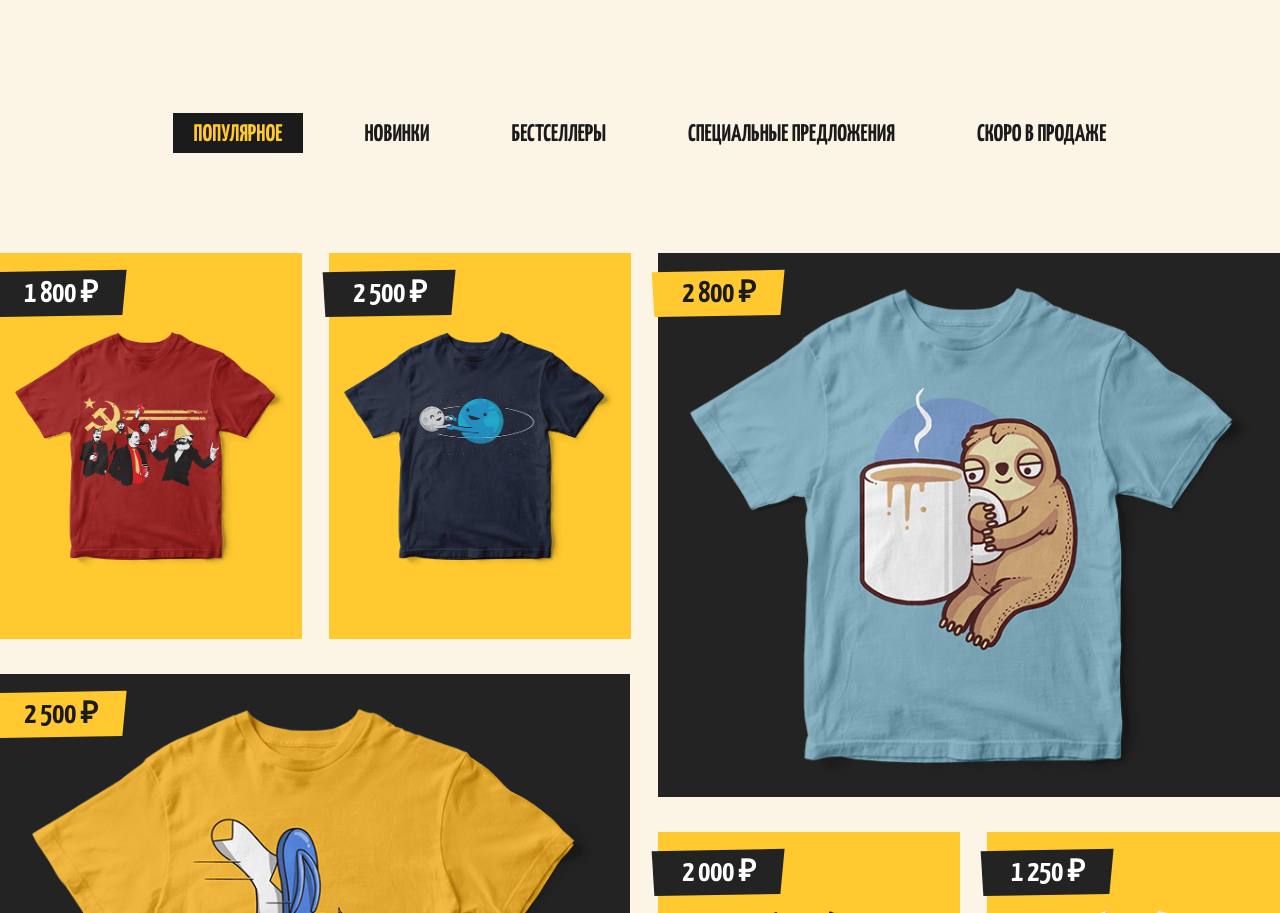
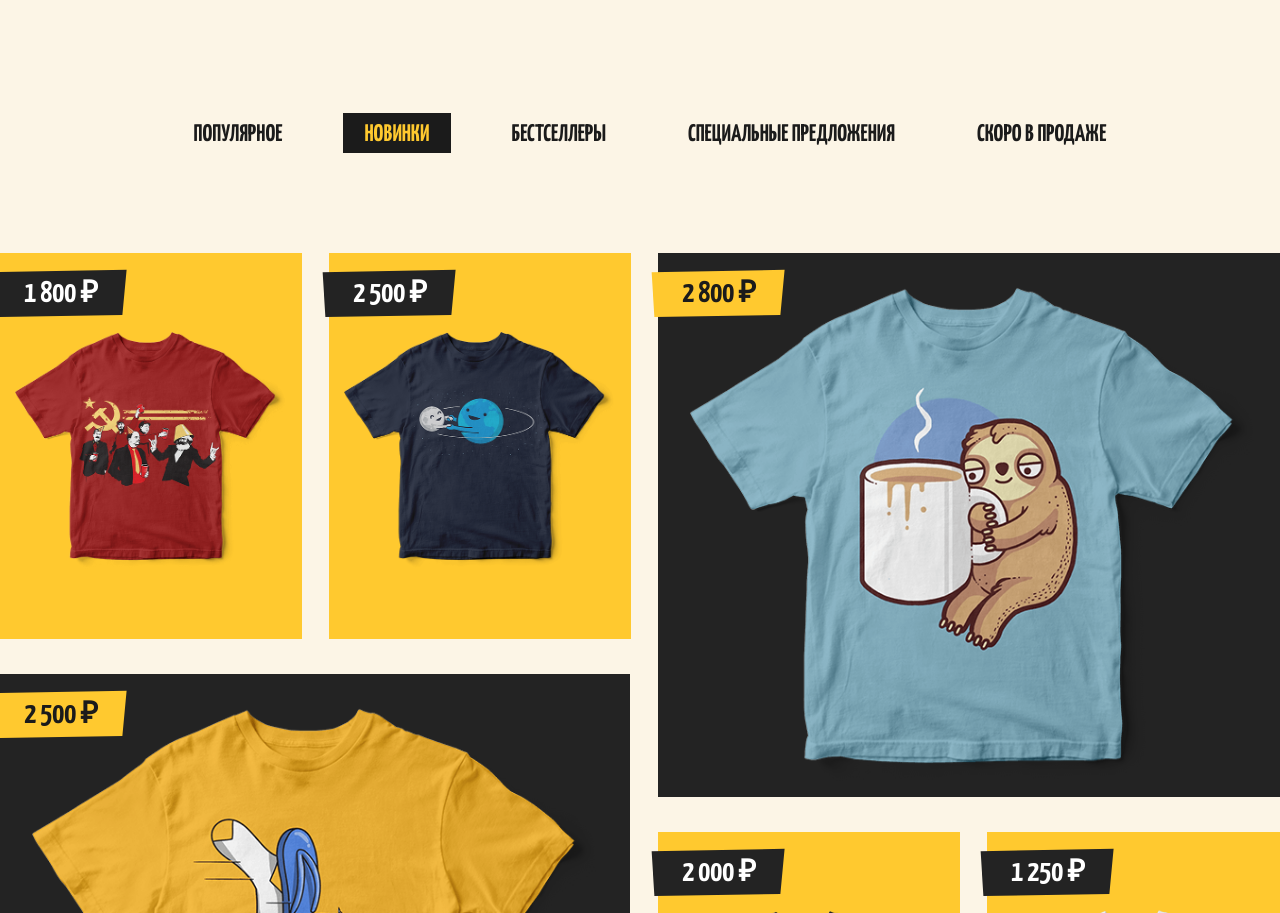
Before and after one commit to ValeraFlexer/lost-shirt, a plain HTML site: page index.html in a window 1280 px wide. Shown: the part 802-1715 px from the top of the page. Drawn offline with nearby package versions, Linux system fonts and the light colour scheme.

Commit message:
active class

```diff
--- a/index.html
+++ b/index.html
@@ -87,8 +87,8 @@
 		<div class="product-container">
 
 			<ul class="product-menu">
-				<li class="product-menu-btn-wrap product-menu-btn-wrap-active"><a href="#" data-filter="popular" class="product-menu-btn">популярное</a></li>
-				<li class="product-menu-btn-wrap"><a href="#" data-filter="new" class="product-menu-btn">новинки</a></li>
+				<li class="product-menu-btn-wrap"><a href="#" data-filter="popular" class="product-menu-btn">популярное</a></li>
+				<li class="product-menu-btn-wrap product-menu-btn-wrap-active"><a href="#" data-filter="new" class="product-menu-btn">новинки</a></li>
 				<li class="product-menu-btn-wrap"><a href="#" data-filter="bestsellers" class="product-menu-btn">бестселлеры</a></li>
 				<li class="product-menu-btn-wrap"><a href="#" data-filter="specials" class="product-menu-btn">специальные предложения</a></li>
 				<li class="product-menu-btn-wrap"><a href="#" data-filter="soon" class="product-menu-btn">скоро в продаже</a></li>
```
